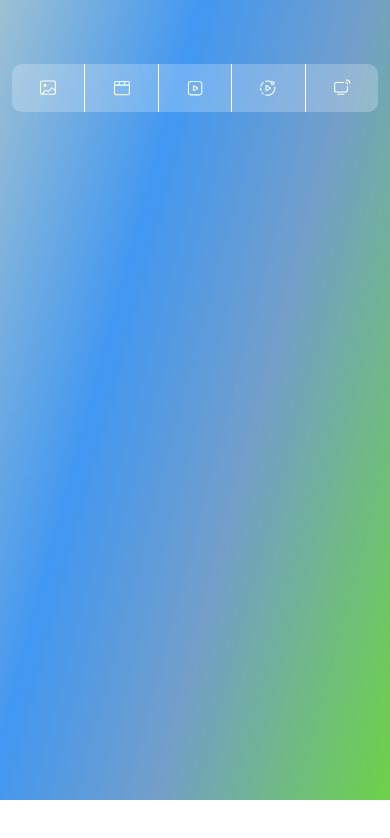
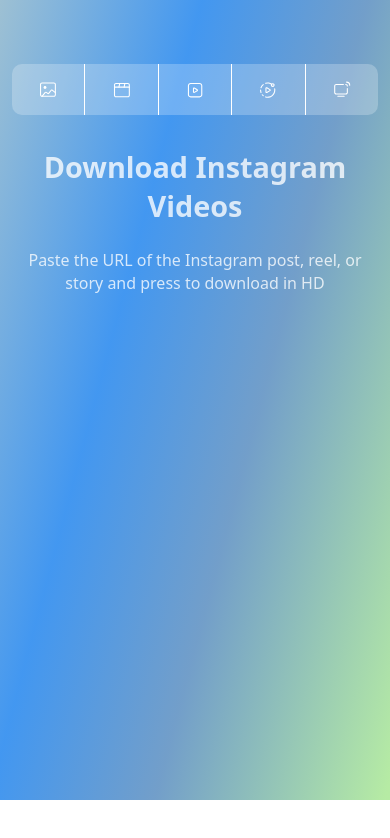
Before and after one commit to dvlpr2003/Instagram-media-downloader, a React (Vite) app: page / in a window 390 px wide. Shown: the top 838 px of the page. Built offline with nearby package versions, Linux system fonts and the light colour scheme; a web font is replaced by a local one.

Commit message:
selection-1

```diff
--- a/src/Home/container-1.jsx
+++ b/src/Home/container-1.jsx
@@ -40,6 +40,22 @@
                 </a>
             </div>
             </div>
+            <div id="h1-w3-c7">
+                <Section1H1/>
+            </div>
+            <div id="p-w3-c7">
+                <SectionP/>
+            </div>
         </div>
     )
 }
+function Section1H1(){
+    return(
+        <h1>Download Instagram Videos</h1>
+    )
+}
+function SectionP(){
+    return(
+        <p>Paste the URL of the Instagram post, reel, or story and press to download in HD</p>
+    )
+}
--- a/src/Home/container.css
+++ b/src/Home/container.css
@@ -2,7 +2,7 @@
     width: 100%;
 }
 #app{
-    background: linear-gradient(104.95deg, rgba(157, 190, 203, 0.9) -3.32%, rgba(46, 140, 239, 0.9) 33.5%, rgba(99, 148, 196, 0.9) 60.99%, rgba(93, 204, 56, 0.9) 99.13%);
+    background: linear-gradient(104.95deg, rgba(157, 190, 203, 0.9) -3.32%, rgba(46, 140, 239, 0.9) 33.5%, rgba(99, 148, 196, 0.9) 60.99%, rgba(174, 233, 154, 0.9) 99.13%);
     /* width: 100%; */
     height: 50rem;
     display: flex;
@@ -13,6 +13,7 @@
 }
 
 #instagram-downloader-home-1{
+
 
     height: 100%;
 
@@ -31,7 +32,7 @@
     align-items: center;
 }
 #section-elements-nav-main{
-    width: 43rem;
+    width: 47rem;
     display: flex;
 
 
@@ -44,11 +45,13 @@
     align-items: center;
     border-radius: 10px;
     background-color: #ffffff3b;
+    margin-bottom: 2rem;
+
 
 }
 .w3-c7{
     flex-grow: 1;
-    height: 3rem;
+    height: 3.2rem;
     border-left: 1px solid white;
 
 }
@@ -66,17 +69,71 @@
     max-width: 100%;
     height: auto;
 }
+#h1-w3-c7{
+    text-align: center;
+    font-family: ui-sans-serif, system-ui, sans-serif, Apple Color Emoji, Segoe UI Emoji, Segoe UI Symbol, Noto Color Emoji;
+    color: #ffffffc7;
+    font-size: 2rem;
+    font-weight: normal;
+    margin-bottom: 1.5rem;
 
-@media(min-width:50px) and (max-width:750px){
-    #section-elements{
-    }
+}
+#p-w3-c7{
+    font-size: 1.2rem;
+    font-family: ui-sans-serif, system-ui, sans-serif, Apple Color Emoji, Segoe UI Emoji, Segoe UI Symbol, Noto Color Emoji;
+    color: #ffffffc7;
+    text-align: center;
+}
+@media(min-width:50px) and (max-width:300px){
     .name-w3-c7{
         display: none;
     }
-    .w3-c7{
-        /* width: 3rem; */
-    }
+
     #section-elements-nav-main{
         width: 100%;
     }
+    #h1-w3-c7{
+        font-size: .8rem;
+    }
+    #p-w3-c7{
+        font-size: .5rem;
+        line-height: 0.9rem;
+
+    }
+
 }
+@media(min-width:300px) and (max-width:550px){
+
+    .name-w3-c7{
+        display: none;
+    }
+
+    #section-elements-nav-main{
+        width: 100%;
+    }
+    #h1-w3-c7{
+        font-size: 1.2rem;
+    }
+    #p-w3-c7{
+        font-size: 1rem;
+        line-height: 1.4rem;
+
+    }
+}
+@media(min-width:550px) and (max-width:750px){
+    .name-w3-c7{
+        display: none;
+    }
+
+    #section-elements-nav-main{
+        width: 100%;
+    }
+    #h1-w3-c7{
+        font-size: 1.5rem;
+    }
+    #p-w3-c7{
+        font-size: 1rem;
+        line-height: 1.75rem;
+    }
+
+}
```
